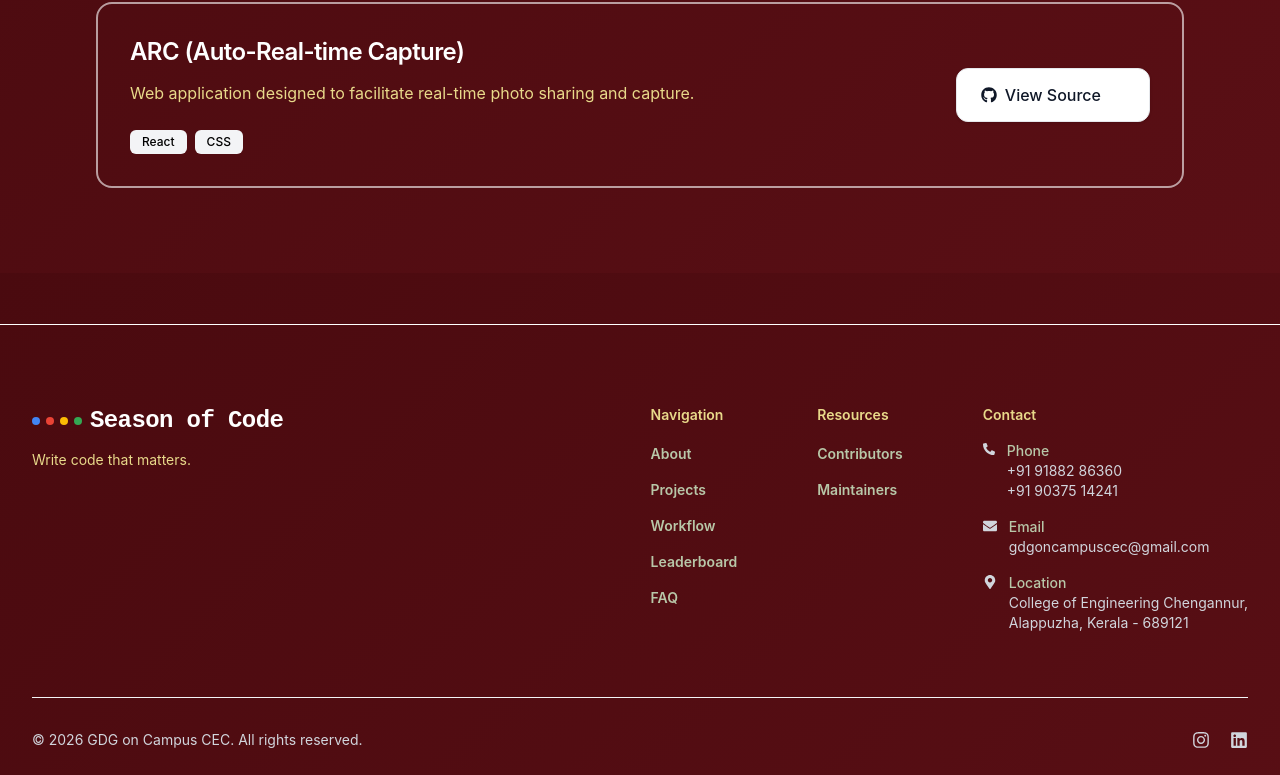
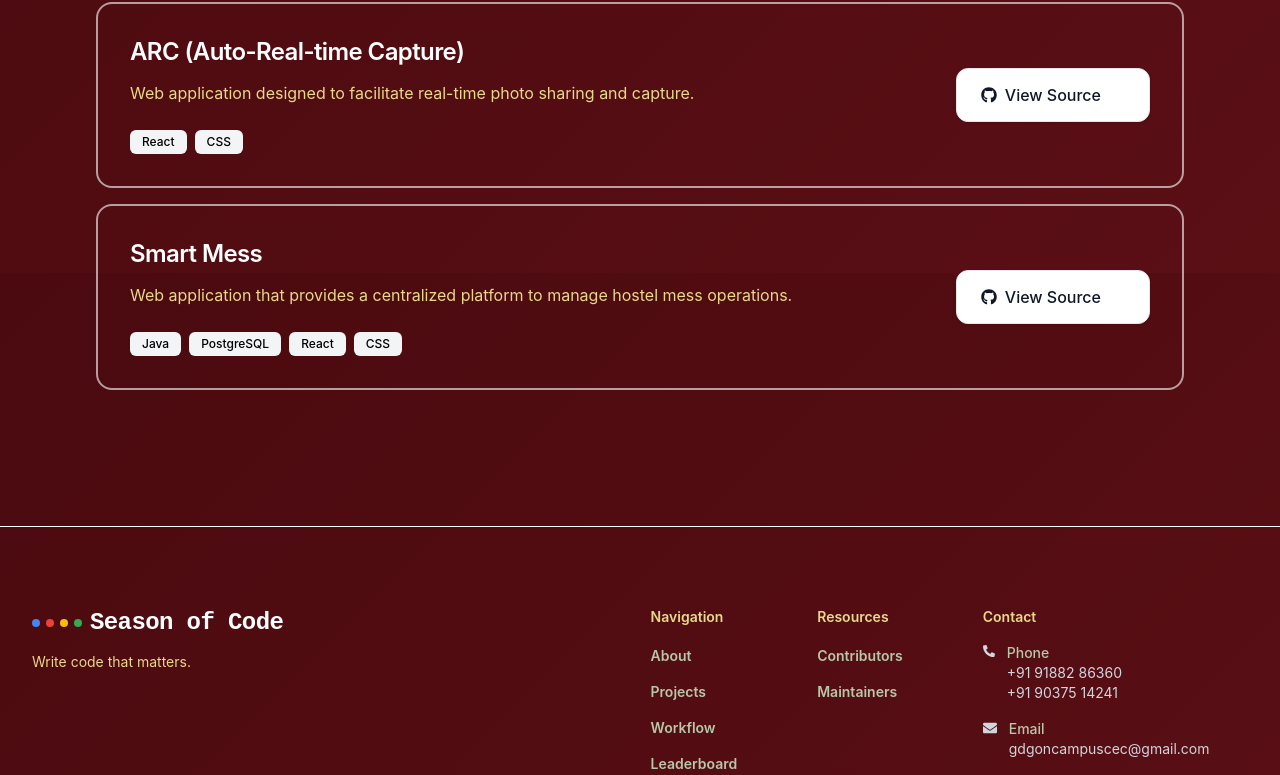
Before and after one commit to Alwin-Saji/GDG-OpenSource, a React (Vite) app: page /projects in a window 1280 px wide. Shown: the part 2127-2902 px from the top of the page. Built offline with nearby package versions, Linux system fonts and the light colour scheme; no server answers; a web font is replaced by a local one.

Commit message:
add project

```diff
--- a/src/pages/Projects.jsx
+++ b/src/pages/Projects.jsx
@@ -83,7 +83,17 @@ const projects = [
     stars: 0,
     forks: 0,
     color: 'bg-red-500'
-  }
+  },
+  {
+    id: 9,
+    name: 'Smart Mess',
+    description: 'Web application that provides a centralized platform to manage hostel mess operations.',
+    tags: ['Java','PostgreSQL','React', 'CSS'],
+    githubUrl: 'https://github.com/rinpoche-06/hms',
+    stars: 0,
+    forks: 0,
+    color: 'bg-blue-500'
+  },
 ];
 
 const ProjectCard = ({ project }) => {
```
